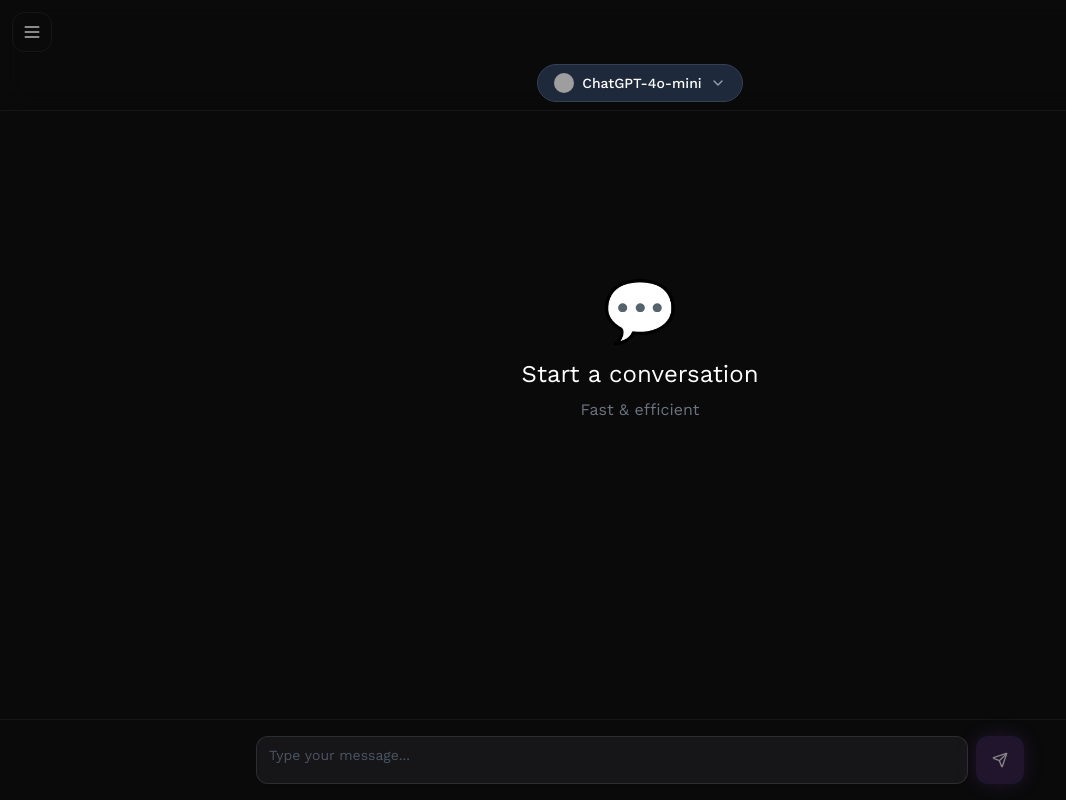
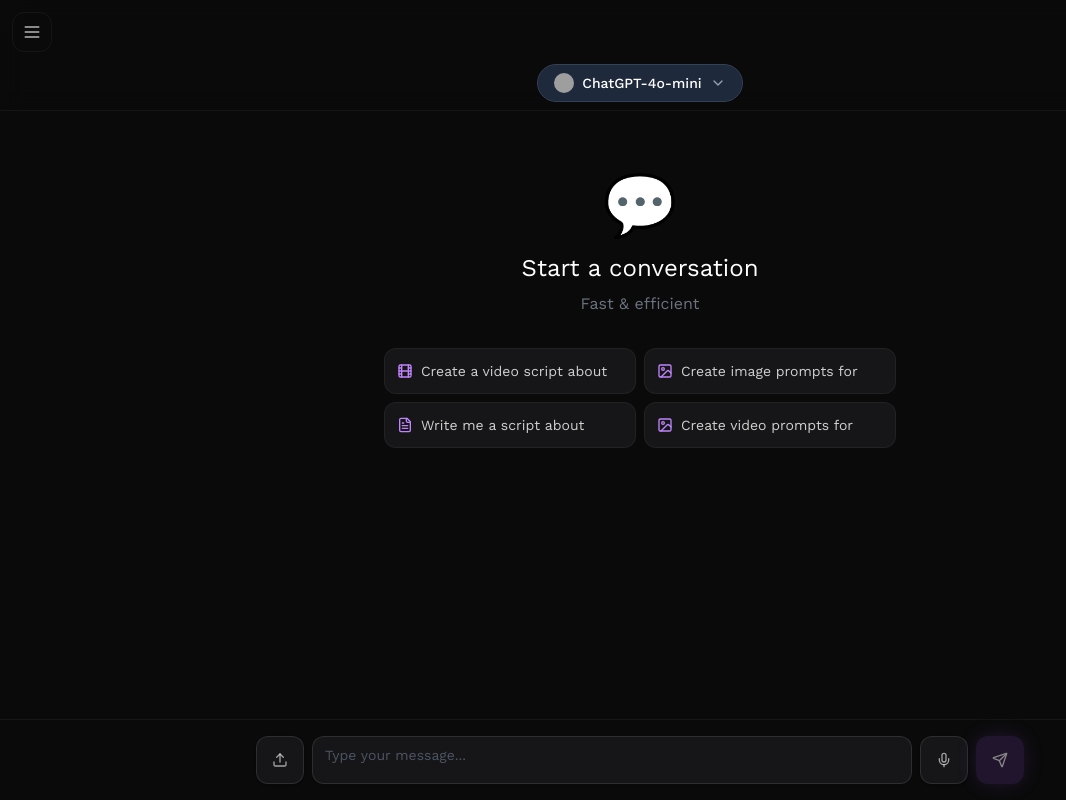
Before and after one commit to ashinstinct/sg-3f9e0639-0e46-47e0-ba87-cf415efaed8a-1774293159, a Next.js app: page /chat in a window 1280 px wide. Shown: the whole page, without its empty margins (0-1066 px from the left). Built offline with nearby package versions, Linux system fonts and the light colour scheme; grey boxes are pictures that could not be loaded.

Commit message:
feat(chat): add file upload, dictation, and suggestions

```diff
--- a/src/pages/chat.tsx
+++ b/src/pages/chat.tsx
@@ -2,9 +2,10 @@ import { useState, useRef, useEffect } from "react";
 import { Navigation } from "@/components/Navigation";
 import { ModelSelector, ModelOption } from "@/components/ModelSelector";
 import { SEO } from "@/components/SEO";
-import { Send, Loader2 } from "lucide-react";
+import { Send, Loader2, Mic, Upload, X, Image, FileText, Film } from "lucide-react";
 import { Button } from "@/components/ui/button";
 import { Textarea } from "@/components/ui/textarea";
+import { Badge } from "@/components/ui/badge";
 
 const chatModels: ModelOption[] = [
   { id: "claude-3.5-sonnet", name: "Claude 3.5 Sonnet", description: "Most capable model", logo: "/logos/anthropic.svg", tier: "pro" },
@@ -28,15 +29,27 @@ interface Message {
   role: "user" | "assistant";
   content: string;
   timestamp: Date;
+  attachments?: Array<{ name: string; type: string; url: string }>;
 }
+
+const quickPrompts = [
+  { icon: Film, text: "Create a video script about", prompt: "Create a video script about" },
+  { icon: Image, text: "Create image prompts for", prompt: "Create detailed image prompts for" },
+  { icon: FileText, text: "Write me a script about", prompt: "Write me a script about" },
+  { icon: Image, text: "Create video prompts for", prompt: "Create video generation prompts for" },
+];
 
 export default function ChatPage() {
   const [selectedModel, setSelectedModel] = useState("chatgpt-4o-mini");
   const [messages, setMessages] = useState<Message[]>([]);
   const [input, setInput] = useState("");
   const [loading, setLoading] = useState(false);
+  const [isRecording, setIsRecording] = useState(false);
+  const [uploadedFiles, setUploadedFiles] = useState<File[]>([]);
+  const fileInputRef = useRef<HTMLInputElement>(null);
   const messagesEndRef = useRef<HTMLDivElement>(null);
   const textareaRef = useRef<HTMLTextAreaElement>(null);
+  const recognitionRef = useRef<any>(null);
 
   useEffect(() => {
     messagesEndRef.current?.scrollIntoView({ behavior: "smooth" });
@@ -49,19 +62,88 @@ export default function ChatPage() {
     }
   }, [input]);
 
+  // Speech recognition setup
+  useEffect(() => {
+    if (typeof window !== "undefined" && "webkitSpeechRecognition" in window) {
+      const SpeechRecognition = (window as any).webkitSpeechRecognition;
+      recognitionRef.current = new SpeechRecognition();
+      recognitionRef.current.continuous = true;
+      recognitionRef.current.interimResults = true;
+      recognitionRef.current.lang = "en-US";
+
+      recognitionRef.current.onresult = (event: any) => {
+        let interimTranscript = "";
+        let finalTranscript = "";
+
+        for (let i = event.resultIndex; i < event.results.length; i++) {
+          const transcript = event.results[i][0].transcript;
+          if (event.results[i].isFinal) {
+            finalTranscript += transcript;
+          } else {
+            interimTranscript += transcript;
+          }
+        }
+
+        if (finalTranscript) {
+          setInput((prev) => prev + finalTranscript);
+        }
+      };
+
+      recognitionRef.current.onerror = (event: any) => {
+        console.error("Speech recognition error:", event.error);
+        setIsRecording(false);
+      };
+    }
+  }, []);
+
+  const handleFileUpload = (e: React.ChangeEvent<HTMLInputElement>) => {
+    const files = Array.from(e.target.files || []);
+    setUploadedFiles((prev) => [...prev, ...files]);
+  };
+
+  const removeFile = (index: number) => {
+    setUploadedFiles((prev) => prev.filter((_, i) => i !== index));
+  };
+
+  const toggleRecording = () => {
+    if (!recognitionRef.current) {
+      alert("Speech recognition is not supported in your browser. Please use Chrome.");
+      return;
+    }
+
+    if (isRecording) {
+      recognitionRef.current.stop();
+      setIsRecording(false);
+    } else {
+      recognitionRef.current.start();
+      setIsRecording(true);
+    }
+  };
+
+  const handleQuickPrompt = (prompt: string) => {
+    setInput(prompt + " ");
+    textareaRef.current?.focus();
+  };
+
   const handleSendMessage = async (e: React.FormEvent) => {
     e.preventDefault();
-    if (!input.trim() || loading) return;
+    if ((!input.trim() && uploadedFiles.length === 0) || loading) return;
 
     const userMessage: Message = {
       id: Date.now().toString(),
       role: "user",
       content: input.trim(),
       timestamp: new Date(),
+      attachments: uploadedFiles.map(f => ({
+        name: f.name,
+        type: f.type,
+        url: URL.createObjectURL(f),
+      })),
     };
 
     setMessages((prev) => [...prev, userMessage]);
     setInput("");
+    setUploadedFiles([]);
     setLoading(true);
 
     // Simulate API call - replace with actual API integration
@@ -105,15 +187,30 @@ export default function ChatPage() {
         <div className="flex-1 pt-28 pb-32 overflow-y-auto">
           <div className="max-w-3xl mx-auto px-4">
             {messages.length === 0 ? (
-              <div className="h-[60vh] flex items-center justify-center text-center">
-                <div>
+              <div className="h-[50vh] flex flex-col items-center justify-center text-center">
                 <div className="text-6xl mb-4">💬</div>
                 <h2 className="text-2xl font-light text-white mb-2">
                   Start a conversation
                 </h2>
-                  <p className="text-gray-500">
+                <p className="text-gray-500 mb-8">
                   {chatModels.find(m => m.id === selectedModel)?.description}
                 </p>
+
+                {/* Quick Prompts */}
+                <div className="grid grid-cols-2 gap-2 w-full max-w-lg">
+                  {quickPrompts.map((qp) => {
+                    const Icon = qp.icon;
+                    return (
+                      <button
+                        key={qp.text}
+                        onClick={() => handleQuickPrompt(qp.prompt)}
+                        className="flex items-center gap-2 p-3 rounded-xl bg-[#161618] border border-white/5 hover:border-white/15 hover:bg-[#1a1a1c] transition-all text-left"
+                      >
+                        <Icon className="w-4 h-4 text-purple-400 flex-shrink-0" />
+                        <span className="text-sm text-white/80">{qp.text}</span>
+                      </button>
+                    );
+                  })}
                 </div>
               </div>
             ) : (
@@ -157,7 +254,40 @@ export default function ChatPage() {
         {/* Bottom Input Area */}
         <div className="fixed bottom-0 left-0 right-0 z-40 bg-[#0a0a0a] border-t border-white/5 p-4">
           <div className="max-w-3xl mx-auto">
+            {/* File Uploads Display */}
+            {uploadedFiles.length > 0 && (
+              <div className="mb-3 flex flex-wrap gap-2">
+                {uploadedFiles.map((file, index) => (
+                  <div key={index} className="flex items-center gap-2 px-3 py-1.5 rounded-full bg-purple-500/20 border border-purple-500/30">
+                    <FileText className="w-3.5 h-3.5 text-purple-400" />
+                    <span className="text-xs text-white max-w-[150px] truncate">{file.name}</span>
+                    <button
+                      onClick={() => removeFile(index)}
+                      className="text-purple-400 hover:text-white transition-colors"
+                    >
+                      <X className="w-3 h-3" />
+                    </button>
+                  </div>
+                ))}
+              </div>
+            )}
+
             <form onSubmit={handleSendMessage} className="flex gap-2 items-end">
+              <input
+                type="file"
+                ref={fileInputRef}
+                onChange={handleFileUpload}
+                className="hidden"
+                multiple
+              />
+              <Button
+                type="button"
+                onClick={() => fileInputRef.current?.click()}
+                className="h-12 w-12 p-0 bg-[#161618] border border-white/10 hover:bg-[#1a1a1c] hover:border-white/20 text-white/60 hover:text-white rounded-xl"
+              >
+                <Upload className="w-5 h-5" />
+              </Button>
+
               <Textarea
                 ref={textareaRef}
                 value={input}
@@ -173,14 +303,46 @@ export default function ChatPage() {
                 className="flex-1 bg-[#161618] border-white/10 text-white placeholder:text-gray-600 min-h-[48px] max-h-[200px] resize-none focus:border-purple-500/50 focus:ring-purple-500/20 rounded-xl"
                 rows={1}
               />
+
+              <Button
+                type="button"
+                onClick={toggleRecording}
+                className={`h-12 w-12 p-0 rounded-xl transition-all ${
+                  isRecording
+                    ? "bg-red-500 hover:bg-red-400 shadow-[0_0_20px_rgba(239,68,68,0.3)]"
+                    : "bg-[#161618] border border-white/10 hover:bg-[#1a1a1c] hover:border-white/20 text-white/60 hover:text-white"
+                }`}
+              >
+                <Mic className={`w-5 h-5 ${isRecording ? "animate-pulse" : ""}`} />
+              </Button>
+
               <Button
                 type="submit"
-                disabled={loading || !input.trim()}
+                disabled={loading || (!input.trim() && uploadedFiles.length === 0)}
                 className="h-12 w-12 p-0 bg-purple-500 hover:bg-purple-400 disabled:bg-purple-500/30 rounded-xl shadow-[0_0_20px_rgba(168,85,247,0.3)] hover:shadow-[0_0_30px_rgba(168,85,247,0.4)]"
               >
                 {loading ? <Loader2 className="w-5 h-5 animate-spin" /> : <Send className="w-5 h-5" />}
               </Button>
             </form>
+
+            {/* Quick Prompts Below Input */}
+            {messages.length > 0 && (
+              <div className="mt-3 flex flex-wrap gap-2">
+                {quickPrompts.map((qp) => {
+                  const Icon = qp.icon;
+                  return (
+                    <button
+                      key={qp.text}
+                      onClick={() => handleQuickPrompt(qp.prompt)}
+                      className="flex items-center gap-1.5 px-2.5 py-1 rounded-lg bg-[#161618] border border-white/5 hover:border-white/15 hover:bg-[#1a1a1c] transition-all"
+                    >
+                      <Icon className="w-3.5 h-3.5 text-purple-400" />
+                      <span className="text-xs text-white/60">{qp.text}</span>
+                    </button>
+                  );
+                })}
+              </div>
+            )}
           </div>
         </div>
 
```
Lines whose indentation alone changed are shown as unchanged.
